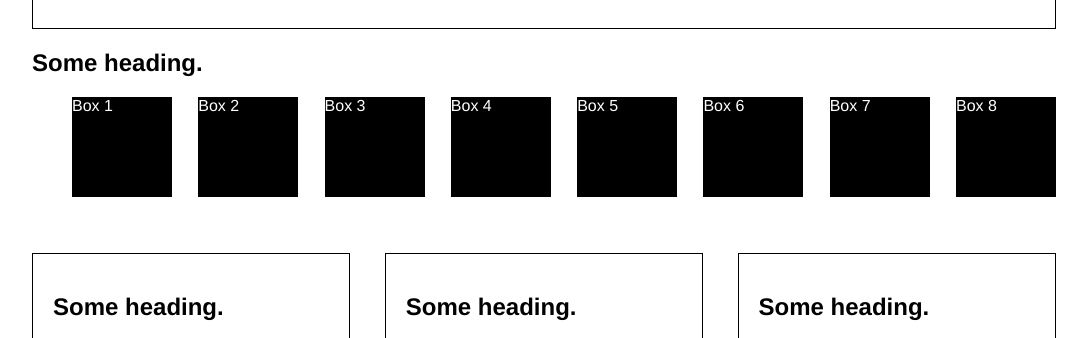
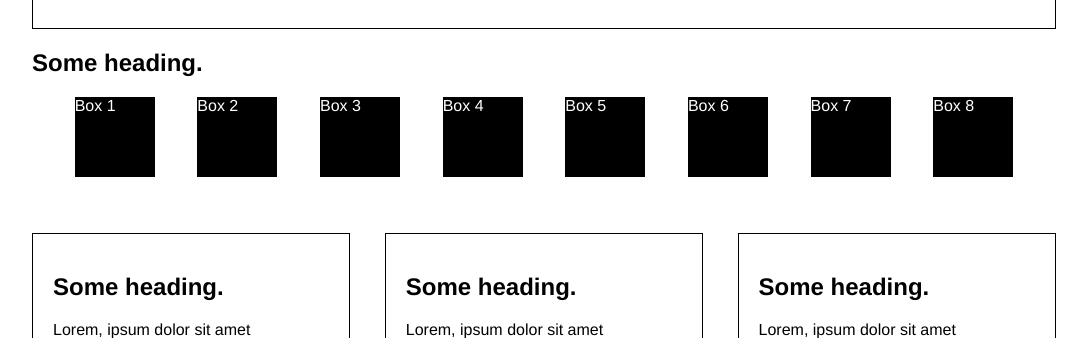
Before and after one commit to SigmaSchoolHQ/css-inline-internal--external, a plain HTML site: page index.html in a window 1280 px wide. Shown: the part 407-745 px from the top of the page, without its empty margins (96-1183 px from the left). Drawn offline with Linux system fonts and the light colour scheme.

Commit message:
minor style changes

```diff
--- a/style.css
+++ b/style.css
@@ -39,15 +39,17 @@ body {
 
 .boxes {
 	display: flex;
-	justify-content: space-between;
+	justify-content: space-evenly;
+	padding: 0;
 }
 
 .box {
 	background-color: #000;
 	color: #fff;
-	width: 100px;
-	height: 100px;
+	width: 80px;
+	height: 80px;
 	flex-wrap: wrap;
+	list-style: none;
 }
 
 .lower--content {
```
